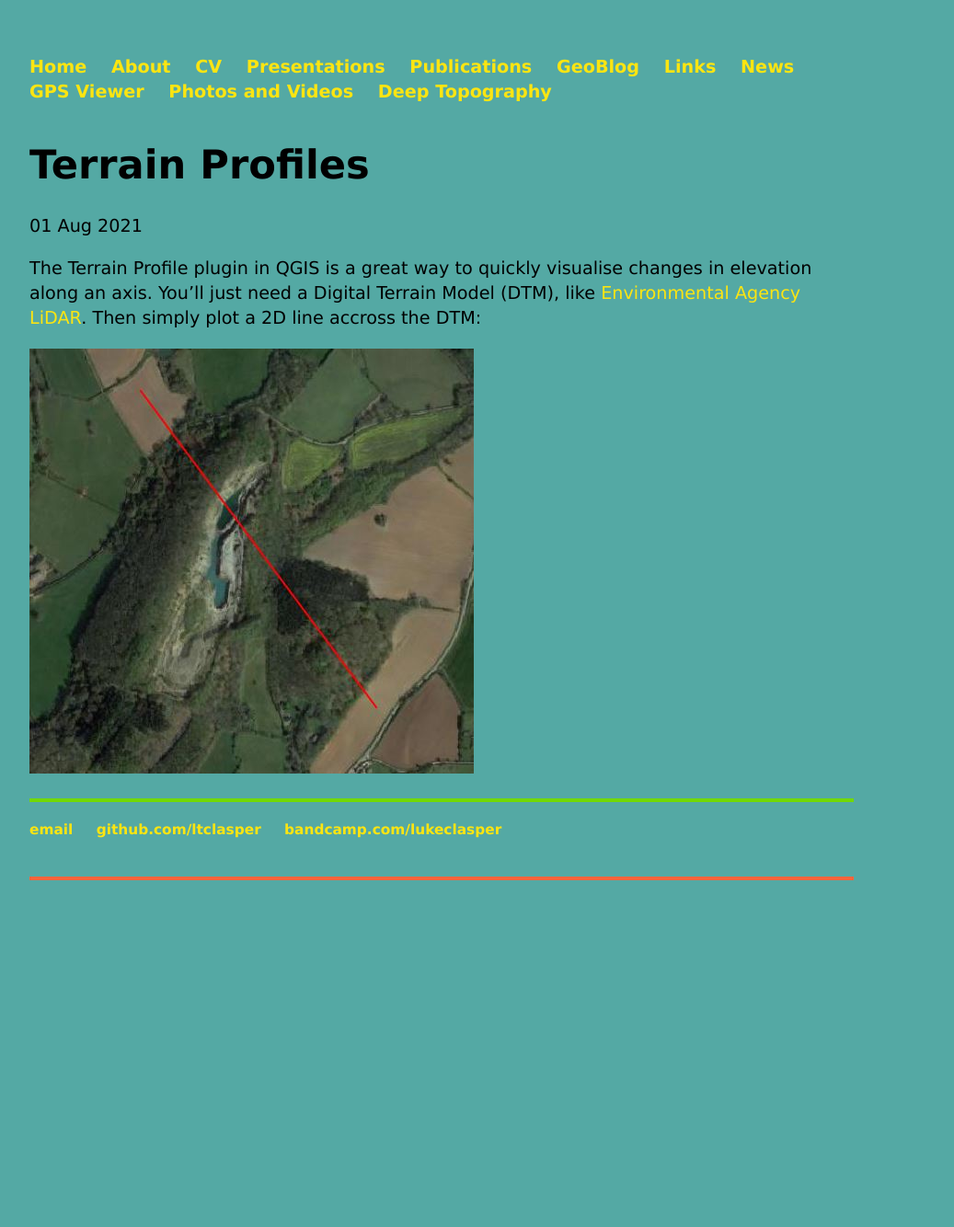
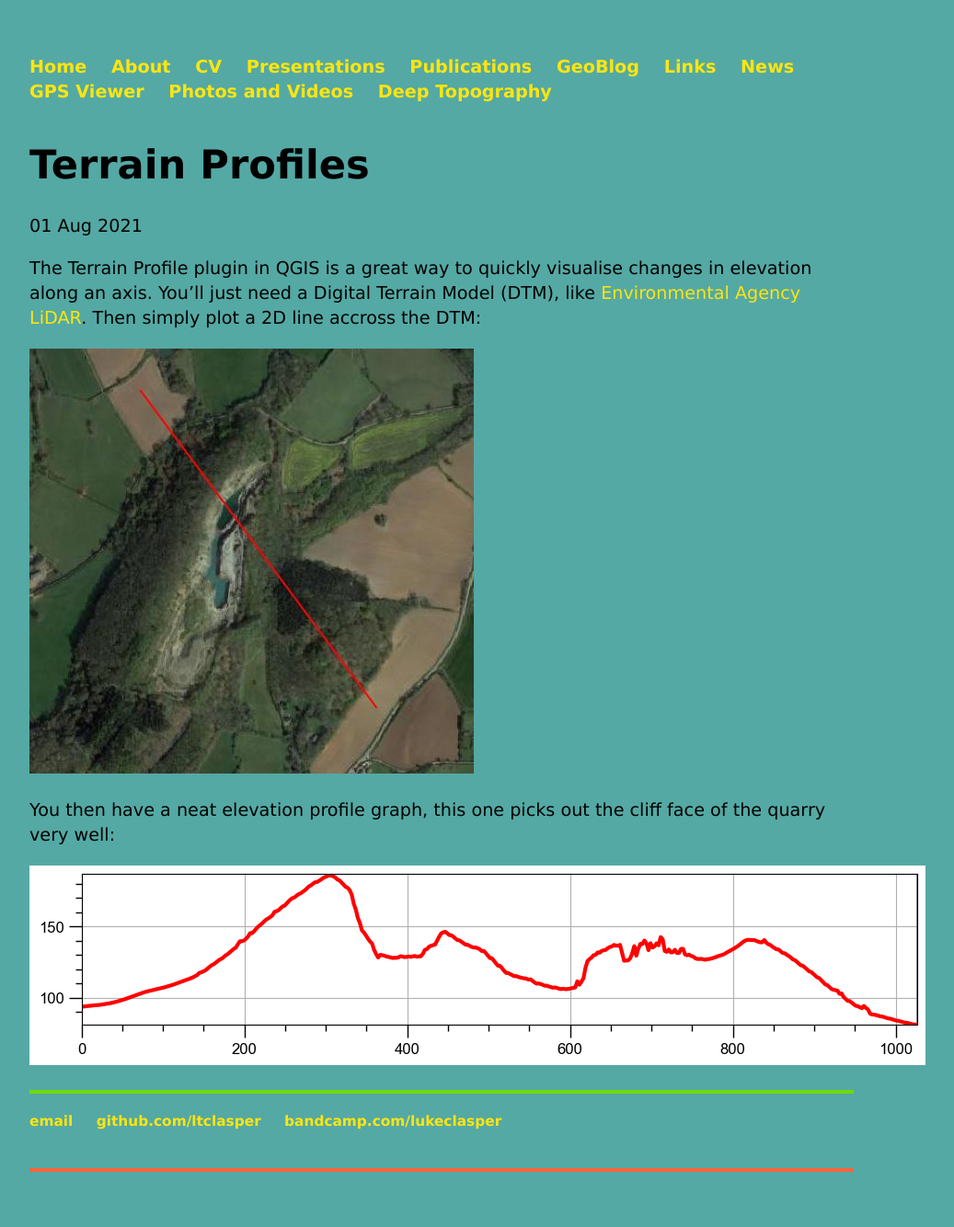
Before and after one commit to ltclasper/ltclasper.github.io, a Jekyll site: the page built from _posts/2021-08-01-terrain-profiles.md, in a window 1280 px wide. Shown: the whole page at 92% size, without its empty margins (160-1197 px from the left). Built offline with Jekyll 4.4.1, drawn with Linux system fonts in a browser that asks for light colours; before the commit the page ends 1017 px from its top, so only the background shows below that.

Commit message:
Update 2021-08-01-terrain-profiles.md

```diff
--- a/_posts/2021-08-01-terrain-profiles.md
+++ b/_posts/2021-08-01-terrain-profiles.md
@@ -8,3 +8,9 @@ The Terrain Profile plugin in QGIS is a great way to quickly visualise changes i
 
 
 <img src="/profile_line.JPG" alt="Profile Line" style="width:483;height:462px;">
+
+
+You then have a neat elevation profile graph, this one picks out the cliff face of the quarry very well:
+
+
+<img src="/terrain_profile.png" alt="Terrain Profile Graph" style="width:974;height:217px;">
```
